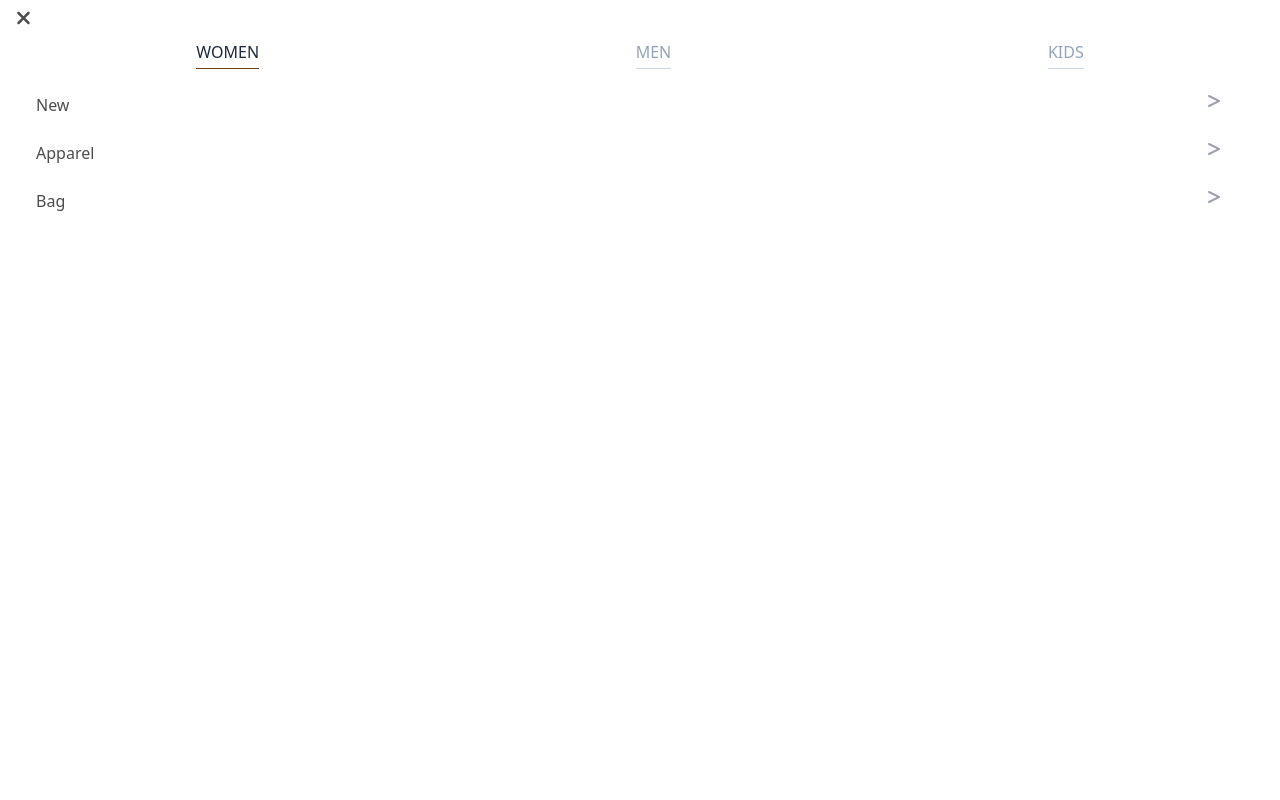
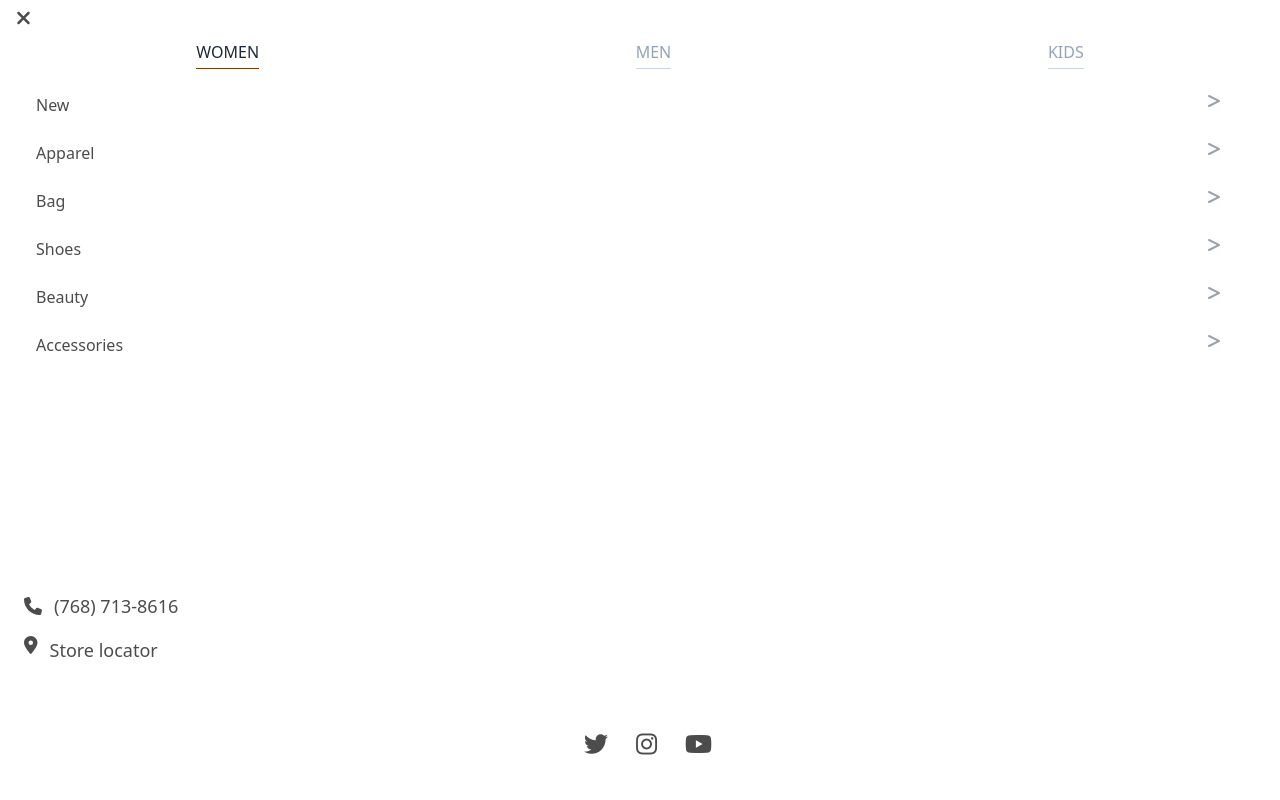
Before and after one commit to EAconcepts/e-store, a React (Vite) app: page / in a window 1280 px wide. Both pictures are taken after a click on the icon 26 px from the left and 30 px from the top of the page. Shown: the top 800 px of the page. Built offline with nearby package versions, Linux system fonts and the light colour scheme.

Commit message:
update: added footer to nav menu, added error 404 page

```diff
--- a/src/App.jsx
+++ b/src/App.jsx
@@ -1,4 +1,4 @@
-import { createBrowserRouter, RouterProvider, Route, Routes, BrowserRouter } from "react-router-dom";
+import { Route, Routes, BrowserRouter } from "react-router-dom";
 import All from "./components/New Arrival/All";
 import Dress from "./components/New Arrival/Dress";
 import Bag from "./components/New Arrival/Bag";
@@ -9,45 +9,9 @@ import Blog from "./components/Blog";
 import Navbar from "./components/Navbar";
 import BlogPost from "./components/BlogPost";
 import Footer from "./components/Footer";
-import MenuList from "./components/MenuList";
 import Contact from "./components/Contact";
+import NoMatch404 from "./components/NoMatch404";
 
-const router = createBrowserRouter([
-  {
-    path: "/",
-    element: <Home />,
-    children: [
-      {
-        path: "/all",
-        element: <All />,
-      },
-      {
-        path: "/dress",
-        element: <Dress />,
-      },
-      {
-        path: "/bag",
-        element: <Bag />,
-      },
-      {
-        path: "/tshirt",
-        element: <Tshirt />,
-      },
-      {
-        path: "/apparel",
-        element: <Apparel />,
-      },
-    ],
-  },
-  {
-    path: "/blog",
-    element: <Blog />,
-  },
-  {
-    path: "/blog/:postId",
-    element: <BlogPost />,
-  },
-]);
 
 function App() {
   return (
@@ -63,11 +27,12 @@ function App() {
             <Route path="bag" element={<Bag />} />
           </Route>
           <Route path="/blog" element={<Blog />} />
+          <Route path="/blog/:postId" element={<BlogPost/>}/>
           <Route path="/contact" element={<Contact />} />
+          <Route path="*" element={<NoMatch404/>}/>
         </Routes>
         <Footer />
       </BrowserRouter>
-      {/* <RouterProvider router={router} /> */}
     </div>
   );
 }
--- a/src/components/BlogPost.jsx
+++ b/src/components/BlogPost.jsx
@@ -1,17 +1,12 @@
 import React from "react";
-import Navbar from "./Navbar";
 import { useParams } from "react-router-dom";
 import useBlogStore from "./zustand/Store";
-import Footer from "./Footer";
 
 const BlogPost = () => {
   const { postId } = useParams();
   const { blogPosts } = useBlogStore();
   const post = blogPosts.find((post) => post.id === postId);
-//   console.log(post);
   return (
-    <div>
-      <Navbar />
       <div>
         <div>
           <img
@@ -30,8 +25,6 @@ const BlogPost = () => {
           </div>
         </div>
       </div>
-      <Footer/>
-    </div>
   );
 };
 
--- a/src/components/Home.jsx
+++ b/src/components/Home.jsx
@@ -65,8 +65,8 @@ const Home = () => {
             className=" w-full h-full"
             spaceBetween={50}
             slidesPerView={1}
-            onSlideChange={() => console.log("slide change")}
-            onSwiper={(swiper) => console.log(swiper)}
+            // onSlideChange={() => console.log("slide change")}
+            // onSwiper={(swiper) => console.log(swiper)}
             modules={[Pagination]}
             pagination={{ clickable: true,
               dynamicBullets: true}}
--- a/src/components/Just4uSlide.jsx
+++ b/src/components/Just4uSlide.jsx
@@ -72,8 +72,6 @@ const Just4uSlide = () => {
         className=" w-full h-full justify-center m"
         spaceBetween={10}
         slidesPerView={"1.3"}
-        onSlideChange={() => console.log("slide change")}
-        onSwiper={(swiper) => console.log(swiper)}
         modules={[Pagination]}
         pagination={{
           clickable: true,
--- a/src/components/MenuList.jsx
+++ b/src/components/MenuList.jsx
@@ -49,15 +49,26 @@ const MenuList = () => {
     {
       name: "Bag",
     },
+    {
+      name: "Shoes",
+    },
+    {
+      name: "Beauty",
+    },
+    {
+      name: "Accessories",
+    },
   ];
 
   return (
     <div className="w-full ">
+      <div>
       {lists.map((menu, index) => (
         <div key={index}>
             <RenderMenuList name={menu.name} subItem={menu.subItems} />
         </div>
       ))}
+      </div>
     </div>
   );
 };
--- a/src/components/Navbar.jsx
+++ b/src/components/Navbar.jsx
@@ -5,6 +5,12 @@ import {
   faMagnifyingGlass,
   faClose,
   faArrowDownLong,
+  faPhone,
+  faLocation,
+  faLocationPin,
+  faMapLocation,
+  faMapLocationDot,
+  faLocationDot,
 } from "@fortawesome/free-solid-svg-icons";
 import React, { useState } from "react";
 import { Link, NavLink, Outlet } from "react-router-dom";
@@ -12,9 +18,9 @@ import MenuList from "./MenuList";
 import Search from "./Search";
 
 const Navbar = () => {
-  const [isOpen, setIsOpen] = useState(false)
-  const [activeLink, setActiveLink] = useState('women')
-  const [openSearch, setOpenSearch] = useState(false)
+  const [isOpen, setIsOpen] = useState(false);
+  const [activeLink, setActiveLink] = useState("women");
+  const [openSearch, setOpenSearch] = useState(false);
 
   return (
     <div className="relative w-full">
@@ -24,12 +30,19 @@ const Navbar = () => {
           className="text-2xl "
           onClick={() => setIsOpen(!isOpen)}
         />
-        <Link to="/" className="flex flex-col items-center -space-y-3 text-2xl font-medium">
+        <Link
+          to="/"
+          className="flex flex-col items-center -space-y-3 text-2xl font-medium"
+        >
           <h1 className="">Open </h1>
           <h1>Fashion</h1>
         </Link>
         <div className="flex flex-row space-x-4 text-2xl ">
-          <FontAwesomeIcon icon={faMagnifyingGlass} className="" onClick={()=>setOpenSearch(true)} />
+          <FontAwesomeIcon
+            icon={faMagnifyingGlass}
+            className=""
+            onClick={() => setOpenSearch(true)}
+          />
           <FontAwesomeIcon icon={faShoppingBag} className="" />
         </div>
       </div>
@@ -77,13 +90,34 @@ const Navbar = () => {
             </button>
           </div>
           <div className="w-full">{<MenuList />}</div>
+          <div className="w-full absolute bottom-0 text-lg px-4">
+            <a href='tel:08139468253' className="flex flex-row items-center w-full pb-4">
+              <FontAwesomeIcon icon={faPhone} />
+              <span className="ml-3">(768) 713-8616</span>
+            </a>
+            <Link to='#' className="flex flex-row pb-16">
+              <FontAwesomeIcon icon={faLocationDot} />
+              <span className=" ml-3">Store locator</span>
+            </Link>
+            <div className="flex flex-row w-full justify-center gap-x-7 text-2xl pb-10">
+              <a href="https://twitter.com" target="_blank">
+                <i className="fab fa-twitter"></i>
+              </a>
+              <a href="https://twitter.com" target="_blank">
+                <i className="fab fa-instagram"></i>
+              </a>
+              <a href="https://twitter.com" target="_blank">
+                <i className="fab fa-youtube"></i>
+              </a>
+            </div>
+          </div>
         </nav>
       )}
       {openSearch && (
         // <div className="fixed w-full h-screen z-20 top-0 bottom-0">
-        <Search setOpenSearch={setOpenSearch}/>
+        <Search setOpenSearch={setOpenSearch} />
         // </div>
-        )}
+      )}
     </div>
   );
 };
--- /dev/null
+++ b/src/components/NoMatch404.jsx
@@ -0,0 +1,31 @@
+import {
+  faArrowLeftLong,
+  faThumbtack,
+} from "@fortawesome/free-solid-svg-icons";
+import { FontAwesomeIcon } from "@fortawesome/react-fontawesome";
+import React from "react";
+import { Link } from "react-router-dom";
+
+const NoMatch404 = () => {
+  return (
+    <div className="mt-12 flex flex-col w-full items-center px-10">
+      <h1 className="uppercase font-medium text-2xl tracking-widest">
+        PAGE NOT FOUND
+      </h1>
+      <FontAwesomeIcon
+        icon={faThumbtack}
+        className="mt-12 text-xl h-10 font-thin text-[#a8715c]"
+      />
+      <p className="mt-4 text-lg text-center">
+        We can't find the page you're looking for, click the button below to
+        return to the homepage
+      </p>
+      <Link to="/" className="mt-4 text-slate-300 bg-black px-5 py-1">
+        <FontAwesomeIcon icon={faArrowLeftLong} className="xl" />
+        <span className="uppercase text-lg ml-1">HOME PAGE</span>
+      </Link>
+    </div>
+  );
+};
+
+export default NoMatch404;
```
